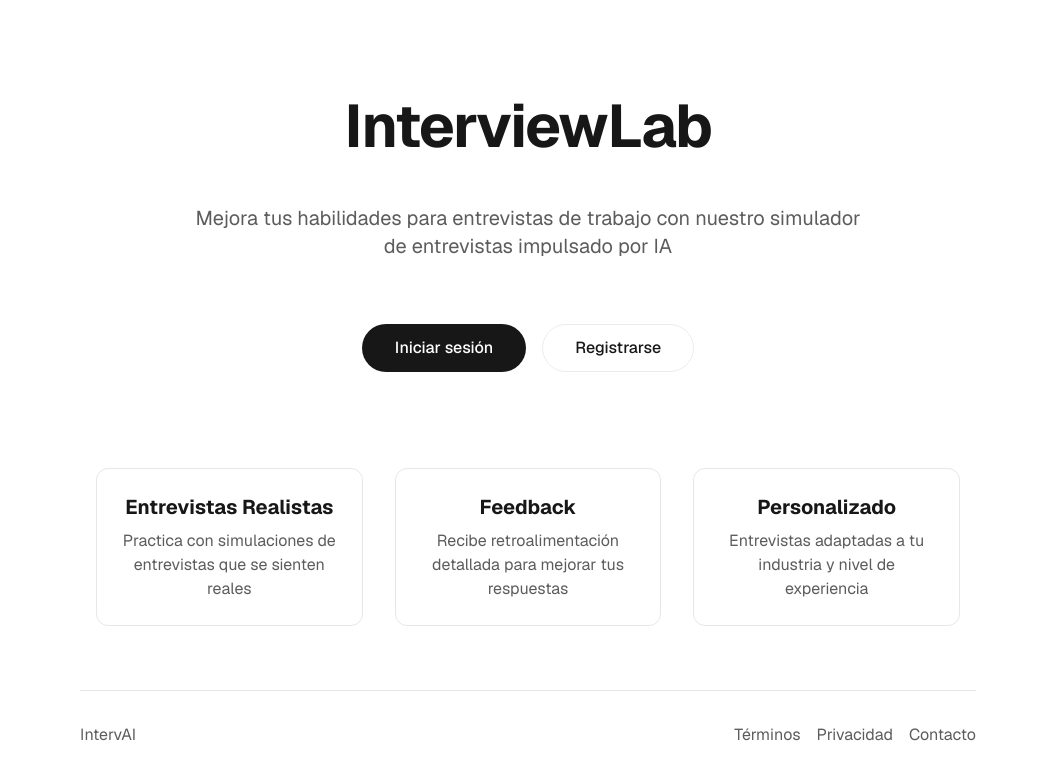
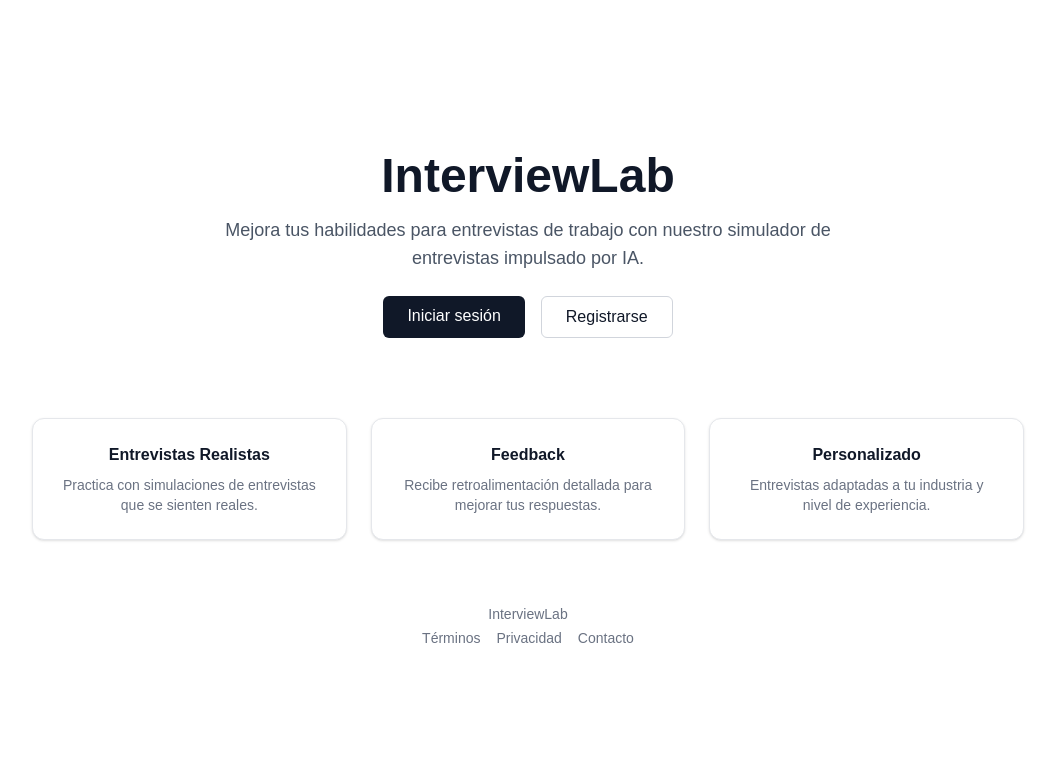
Before and after one commit to bpobletem/InterviewLab, a Next.js app: page / in a window 1280 px wide. Shown: the top 780 px of the page, without its empty margins (112-1167 px from the left). Built offline with nearby package versions, Linux system fonts and the light colour scheme.

Commit message:
Cambio login Cambiar landing a estilo minimalista y corregir nombre a InterviewLab

```diff
--- /dev/null
+++ b/src/app/home/page.tsx
@@ -0,0 +1,33 @@
+'use client'
+
+import { useEffect, useState } from 'react'
+import { useRouter } from 'next/navigation'
+import { supabase } from '@/lib/supabase'
+
+export default function HomePage() {
+    const [userName, setUserName] = useState<string | null>(null)
+    const router = useRouter()
+
+    useEffect(() => {
+        const getUser = async () => {
+            const { data, error } = await supabase.auth.getUser()
+
+            if (error || !data.user) {
+                router.push('/login') // Si no hay usuario, lo manda al login
+                return
+            }
+
+            // Puedes personalizar esto si tu usuario tiene un campo personalizado como `name`
+            const name = data.user.user_metadata?.name || data.user.email
+            setUserName(name)
+        }
+
+        getUser()
+    }, [router])
+
+    return (
+        <main className="flex items-center justify-center min-h-screen bg-white text-gray-800">
+            <h1 className="text-2xl font-semibold">Hola, {userName ?? 'cargando...'}</h1>
+        </main>
+    )
+}
--- a/src/app/login/page.tsx
+++ b/src/app/login/page.tsx
@@ -1,106 +1,65 @@
-'use client';
+'use client'
 
-import { useState } from 'react';
-import { useRouter } from 'next/navigation';
-import Link from 'next/link';
-import { supabase } from '@/lib/supabase';
+import { useRouter } from 'next/navigation'
+import { useState } from 'react'
+import { supabase } from '@/lib/supabase'
 
-export default function Login() {
-  const [email, setEmail] = useState('');
-  const [password, setPassword] = useState('');
-  const [error, setError] = useState<string | null>(null);
-  const [loading, setLoading] = useState(false);
-  const router = useRouter();
+export default function LoginPage() {
+  const router = useRouter()
+  const [email, setEmail] = useState('')
+  const [password, setPassword] = useState('')
+  const [error, setError] = useState<string | null>(null)
 
   const handleLogin = async (e: React.FormEvent) => {
-    e.preventDefault();
-    setError(null);
-    setLoading(true);
-
-    try {
-      const { error } = await supabase.auth.signInWithPassword({
-        email,
-        password,
-      });
-
-      if (error) throw error;
-      router.push('/');
-      router.refresh();
-    } catch (error: any) {
-      setError(error.message || 'An error occurred during login');
-    } finally {
-      setLoading(false);
+    e.preventDefault()
+    const { error } = await supabase.auth.signInWithPassword({ email, password })
+    if (error) {
+      setError(error.message)
+    } else {
+      router.push('/home')
     }
-  };
+  }
 
   return (
-    <div className="flex min-h-screen flex-col items-center justify-center p-8">
-      <div className="w-full max-w-md space-y-8 rounded-xl border border-foreground/10 bg-background p-8 shadow-md">
-        <div className="text-center">
-          <h2 className="text-3xl font-bold tracking-tight">Login to IntervAI</h2>
-          <p className="mt-2 text-foreground/70">Sign in to your account</p>
-        </div>
-
-        {error && (
-          <div className="rounded-md bg-red-50 p-4 text-sm text-red-700">
-            {error}
-          </div>
-        )}
-
-        <form className="mt-8 space-y-6" onSubmit={handleLogin}>
-          <div className="space-y-4 rounded-md">
+    <main className="min-h-screen flex items-center justify-center bg-white text-gray-800">
+      <div className="w-full max-w-sm p-6 border border-gray-200 rounded-xl shadow-sm">
+        <h1 className="text-xl font-semibold text-center mb-1">Iniciar sesión en <span className="font-bold text-gray-900">InterviewLab</span></h1>
+        <p className="text-sm text-center text-gray-500 mb-6">Ingresa tus credenciales</p>
+        <form onSubmit={handleLogin} className="space-y-4">
           <div>
-              <label htmlFor="email" className="block text-sm font-medium">
-                Email address
-              </label>
+            <label htmlFor="email" className="text-sm block mb-1">Correo electrónico</label>
             <input
               id="email"
-                name="email"
               type="email"
-                autoComplete="email"
-                required
               value={email}
               onChange={(e) => setEmail(e.target.value)}
-                className="mt-1 block w-full rounded-md border border-foreground/20 px-3 py-2 shadow-sm focus:border-foreground/50 focus:outline-none focus:ring-1 focus:ring-foreground/50"
+              className="w-full px-3 py-2 border border-gray-300 rounded-md focus:outline-none focus:ring focus:ring-gray-300 text-sm"
+              required
             />
           </div>
           <div>
-              <label htmlFor="password" className="block text-sm font-medium">
-                Password
-              </label>
+            <label htmlFor="password" className="text-sm block mb-1">Contraseña</label>
             <input
               id="password"
-                name="password"
               type="password"
-                autoComplete="current-password"
-                required
               value={password}
               onChange={(e) => setPassword(e.target.value)}
-                className="mt-1 block w-full rounded-md border border-foreground/20 px-3 py-2 shadow-sm focus:border-foreground/50 focus:outline-none focus:ring-1 focus:ring-foreground/50"
+              className="w-full px-3 py-2 border border-gray-300 rounded-md focus:outline-none focus:ring focus:ring-gray-300 text-sm"
+              required
             />
           </div>
-          </div>
-
-          <div>
+          {error && <p className="text-red-500 text-sm">{error}</p>}
           <button
             type="submit"
-              disabled={loading}
-              className="group relative flex w-full justify-center rounded-md bg-foreground px-3 py-2 text-sm font-medium text-background hover:bg-foreground/90 focus:outline-none focus:ring-2 focus:ring-foreground/50 focus:ring-offset-2 disabled:opacity-70"
+            className="w-full py-2 text-sm bg-gray-900 text-white rounded-md hover:bg-black transition"
           >
-              {loading ? 'Signing in...' : 'Sign in'}
+            Ingresar
           </button>
-          </div>
-
-          <div className="flex items-center justify-center text-sm">
-            <p className="text-foreground/70">
-              Don&apos;t have an account?
-              <Link href="/register" className="font-medium text-foreground hover:underline ms-1">
-                Register
-              </Link>
+        </form>
+        <p className="text-xs text-center text-gray-500 mt-6">
+          ¿No tienes cuenta? <a href="/register" className="text-gray-800 underline">Regístrate</a>
         </p>
       </div>
-        </form>
-      </div>
-    </div>
-  );
+    </main>
+  )
 }
--- a/src/app/page.tsx
+++ b/src/app/page.tsx
@@ -1,58 +1,60 @@
-import Image from "next/image";
-import Link from "next/link";
-
-export default function Home() {
+export default function LandingPage() {
   return (
-    <div className="flex flex-col items-center justify-center min-h-screen p-8 font-[family-name:var(--font-geist-sans)]">
-      <main className="flex flex-col items-center justify-center flex-1 w-full max-w-4xl px-4 py-16 text-center gap-8">
-        <h1 className="text-5xl font-bold tracking-tight sm:text-6xl">
-          InterviewLab
-        </h1>
-        <p className="mt-4 text-xl text-foreground/70 max-w-2xl">
-          Mejora tus habilidades para entrevistas de trabajo con nuestro simulador de entrevistas impulsado por IA
+    <main className="min-h-screen bg-white text-gray-900 flex flex-col items-center justify-center px-4">
+      <div className="text-center space-y-4 max-w-2xl">
+        <h1 className="text-5xl font-bold">InterviewLab</h1>
+        <p className="text-gray-600 text-lg">
+          Mejora tus habilidades para entrevistas de trabajo con nuestro simulador de entrevistas impulsado por IA.
         </p>
 
-        <div className="flex flex-col sm:flex-row gap-4 mt-8">
-          <Link
+        <div className="flex gap-4 justify-center mt-6">
+          <a
             href="/login"
-            className="rounded-full border border-solid border-transparent transition-colors flex items-center justify-center bg-foreground text-background gap-2 hover:bg-foreground/90 font-medium text-base h-12 px-8"
+            className="bg-gray-900 text-white px-6 py-2 rounded-md font-medium hover:bg-black transition"
           >
             Iniciar sesión
-          </Link>
-          <Link
+          </a>
+          <a
             href="/register"
-            className="rounded-full border border-solid border-black/[.08] dark:border-white/[.145] transition-colors flex items-center justify-center hover:bg-[#f2f2f2] dark:hover:bg-[#1a1a1a] hover:border-transparent font-medium text-base h-12 px-8"
+            className="border border-gray-300 px-6 py-2 rounded-md font-medium hover:bg-gray-100 transition"
           >
             Registrarse
-          </Link>
+          </a>
         </div>
+      </div>
 
-        <div className="grid grid-cols-1 sm:grid-cols-3 gap-8 mt-16 w-full">
-          <div className="p-6 border border-foreground/10 rounded-xl">
-            <h3 className="text-xl font-bold">Entrevistas Realistas</h3>
-            <p className="mt-2 text-foreground/70">Practica con simulaciones de entrevistas que se sienten reales</p>
-          </div>
-          <div className="p-6 border border-foreground/10 rounded-xl">
-            <h3 className="text-xl font-bold">Feedback</h3>
-            <p className="mt-2 text-foreground/70">Recibe retroalimentación detallada para mejorar tus respuestas</p>
-          </div>
-          <div className="p-6 border border-foreground/10 rounded-xl">
-            <h3 className="text-xl font-bold">Personalizado</h3>
-            <p className="mt-2 text-foreground/70">Entrevistas adaptadas a tu industria y nivel de experiencia</p>
-          </div>
-        </div>
-      </main>
+      <div className="mt-20 grid grid-cols-1 sm:grid-cols-3 gap-6 max-w-5xl w-full px-4">
+        <Feature
+          title="Entrevistas Realistas"
+          description="Practica con simulaciones de entrevistas que se sienten reales."
+        />
+        <Feature
+          title="Feedback"
+          description="Recibe retroalimentación detallada para mejorar tus respuestas."
+        />
+        <Feature
+          title="Personalizado"
+          description="Entrevistas adaptadas a tu industria y nivel de experiencia."
+        />
+      </div>
 
-      <footer className="w-full max-w-4xl py-8 border-t border-foreground/10 mt-auto">
-        <div className="flex flex-col sm:flex-row justify-between items-center gap-4">
-          <p className="text-foreground/70">IntervAI</p>
-          <div className="flex gap-4">
-            <Link href="#" className="text-foreground/70 hover:text-foreground">Términos</Link>
-            <Link href="#" className="text-foreground/70 hover:text-foreground">Privacidad</Link>
-            <Link href="#" className="text-foreground/70 hover:text-foreground">Contacto</Link>
-          </div>
+      <footer className="mt-16 text-sm text-gray-500 flex flex-col items-center gap-1">
+        <span>InterviewLab</span>
+        <div className="flex gap-4">
+          <a href="#">Términos</a>
+          <a href="#">Privacidad</a>
+          <a href="#">Contacto</a>
         </div>
       </footer>
+    </main>
+  )
+}
+
+function Feature({ title, description }: { title: string; description: string }) {
+  return (
+    <div className="border border-gray-200 bg-white p-6 rounded-xl text-center shadow-sm">
+      <h2 className="font-semibold mb-2">{title}</h2>
+      <p className="text-sm text-gray-500">{description}</p>
     </div>
-  );
+  )
 }
```
Lines whose indentation alone changed are shown as unchanged.
